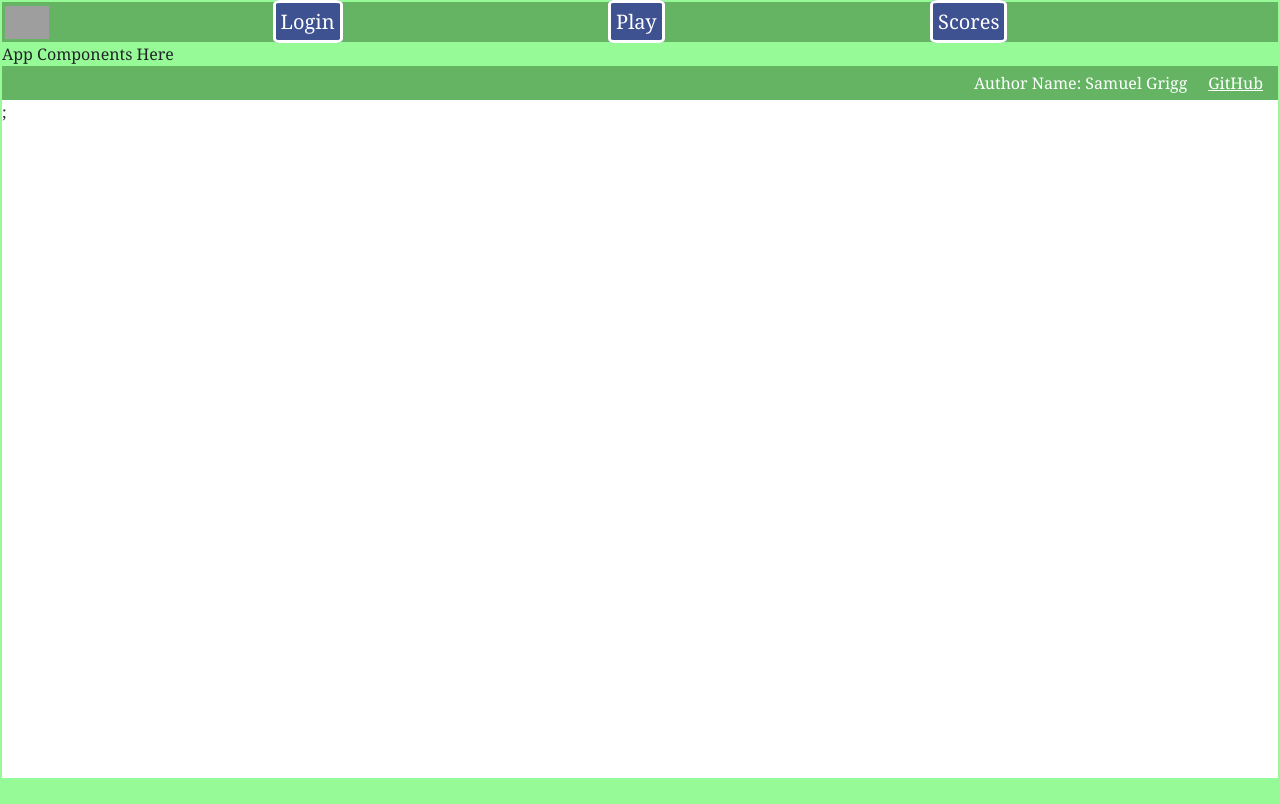
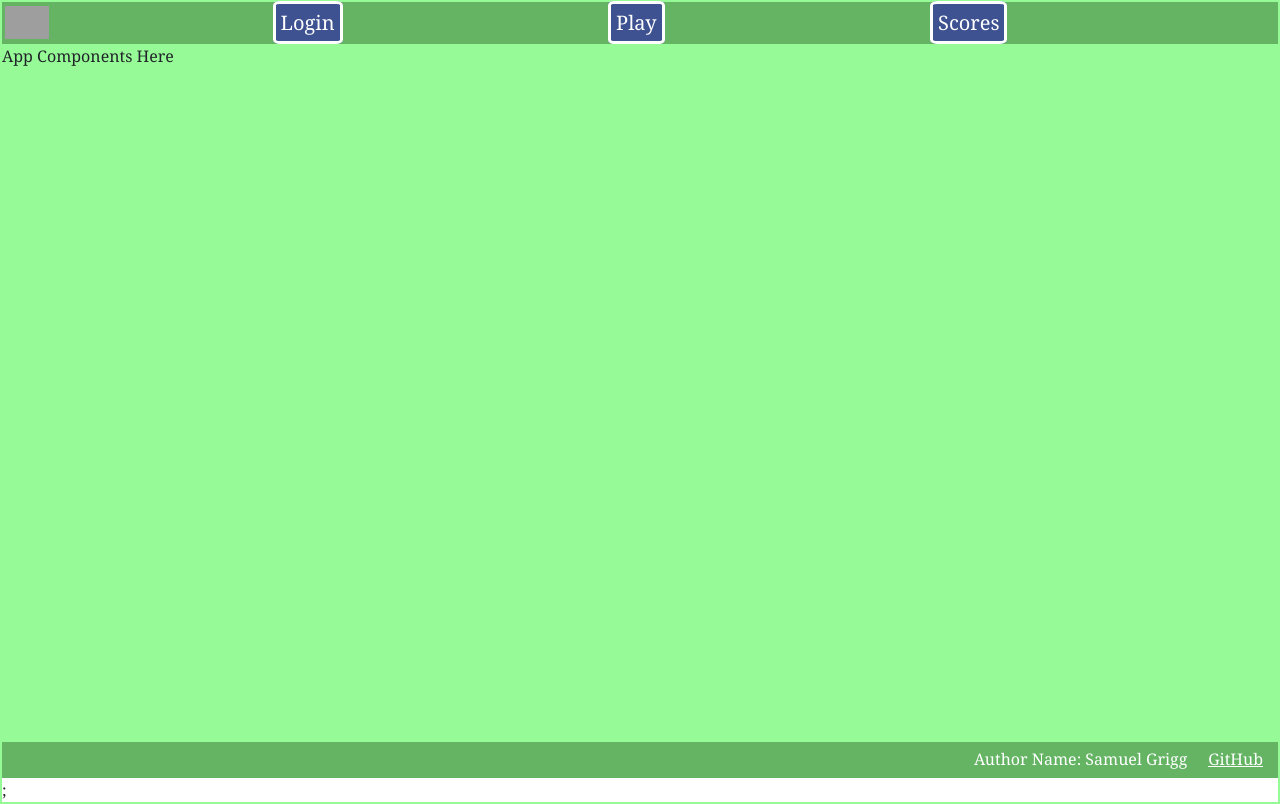
Before and after one commit to SamGrigg04/startup, a React (Vite) app: page /scores in a window 1280 px wide. Built offline with nearby package versions, Linux system fonts and the light colour scheme; grey boxes are pictures that could not be loaded.

Commit message:
changed body tag to .app for react

```diff
--- a/src/app.css
+++ b/src/app.css
@@ -8,7 +8,7 @@ html {
     background-color: rgb(150, 250, 150);
 }
 
-body {
+.app {
     display: grid;
     grid-template-areas:
     "header"
```
